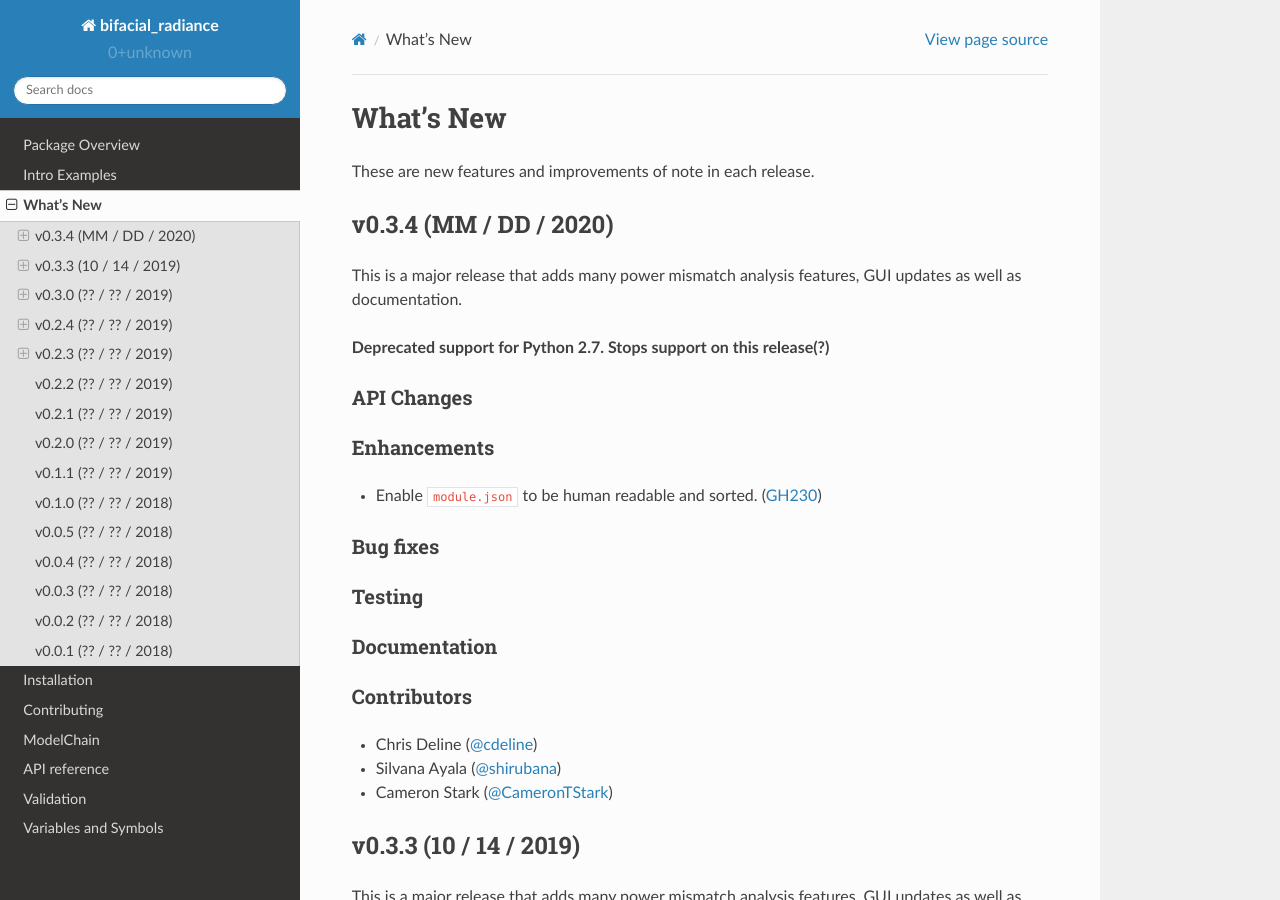
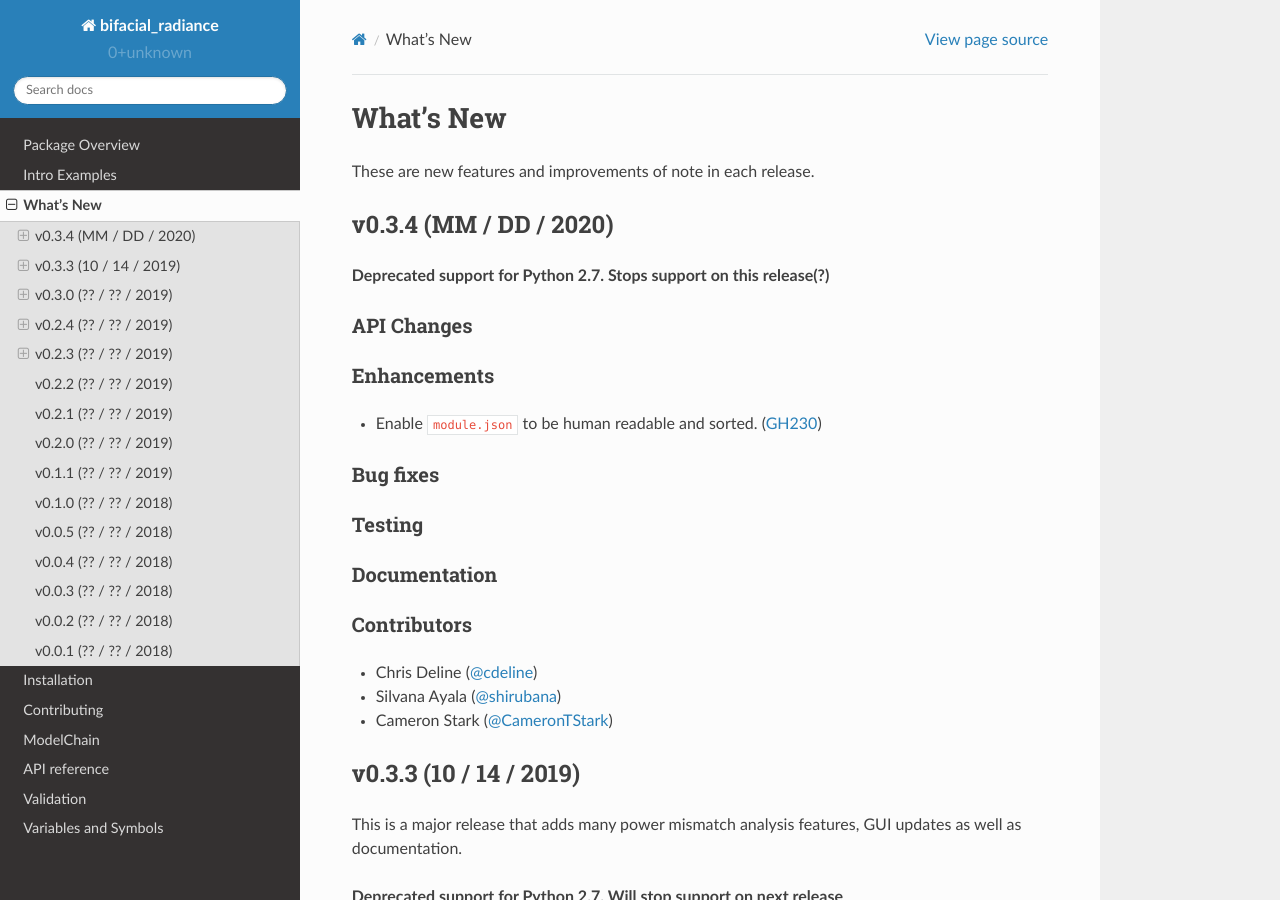
Before and after one commit to NREL/bifacial_radiance, a Sphinx documentation site: the page built from docs/sphinx/source/whatsnew.rst, in a window 1280 px wide and 900 px high. Built offline with Sphinx 7.4.7 and the Read the Docs theme 2.0.0, drawn with Linux system fonts in a browser that asks for light colours.

Commit message:
clean up what's new

```diff
--- a/docs/sphinx/source/whatsnew/v0.3.4.rst
+++ b/docs/sphinx/source/whatsnew/v0.3.4.rst
@@ -2,8 +2,6 @@
 
 v0.3.4 (MM / DD / 2020)
 ------------------------
-
-This is a major release that adds many power mismatch analysis features, GUI updates as well as documentation.
 
 **Deprecated support for Python 2.7. Stops support on this release(?)**
 
```
